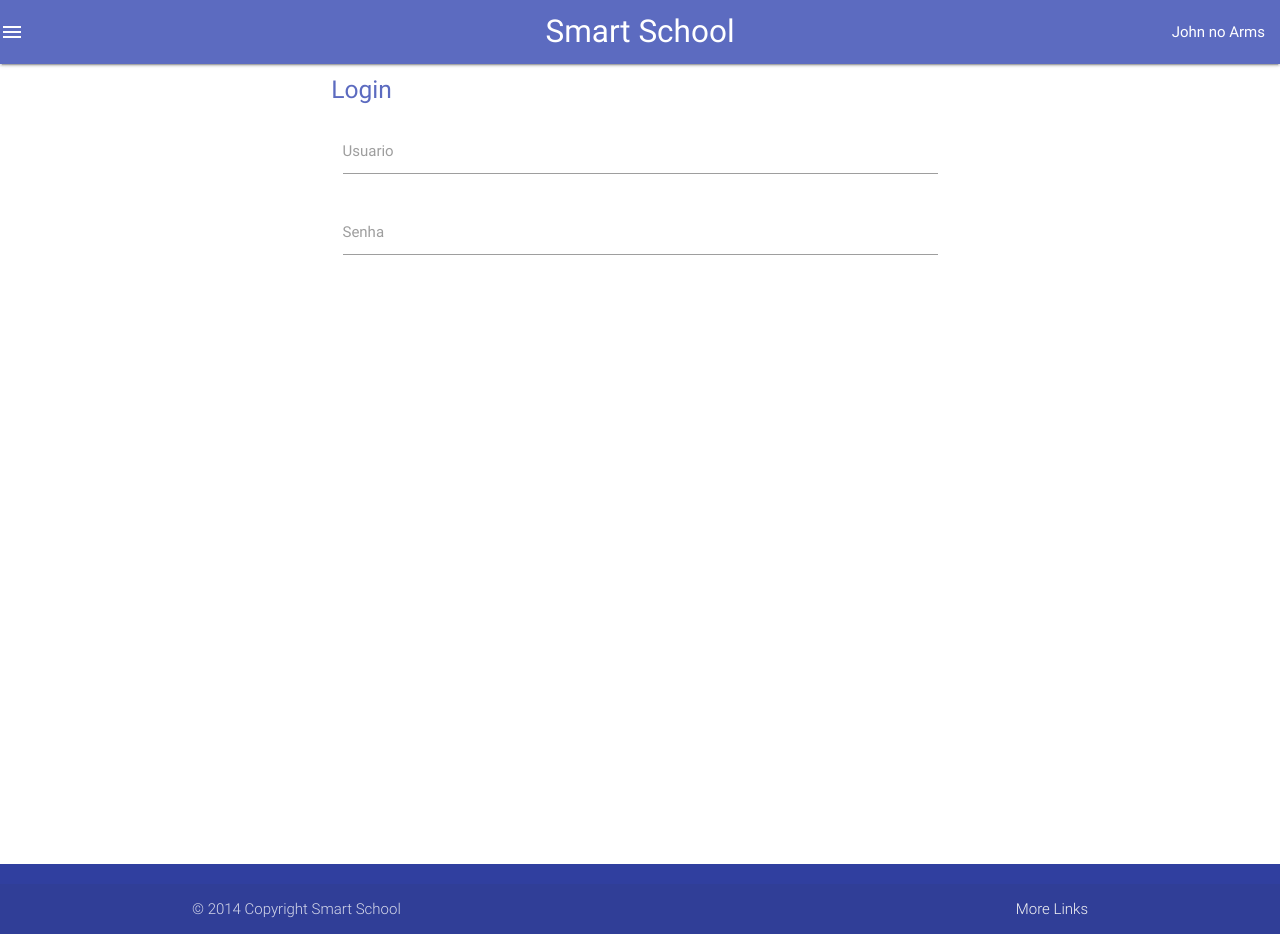
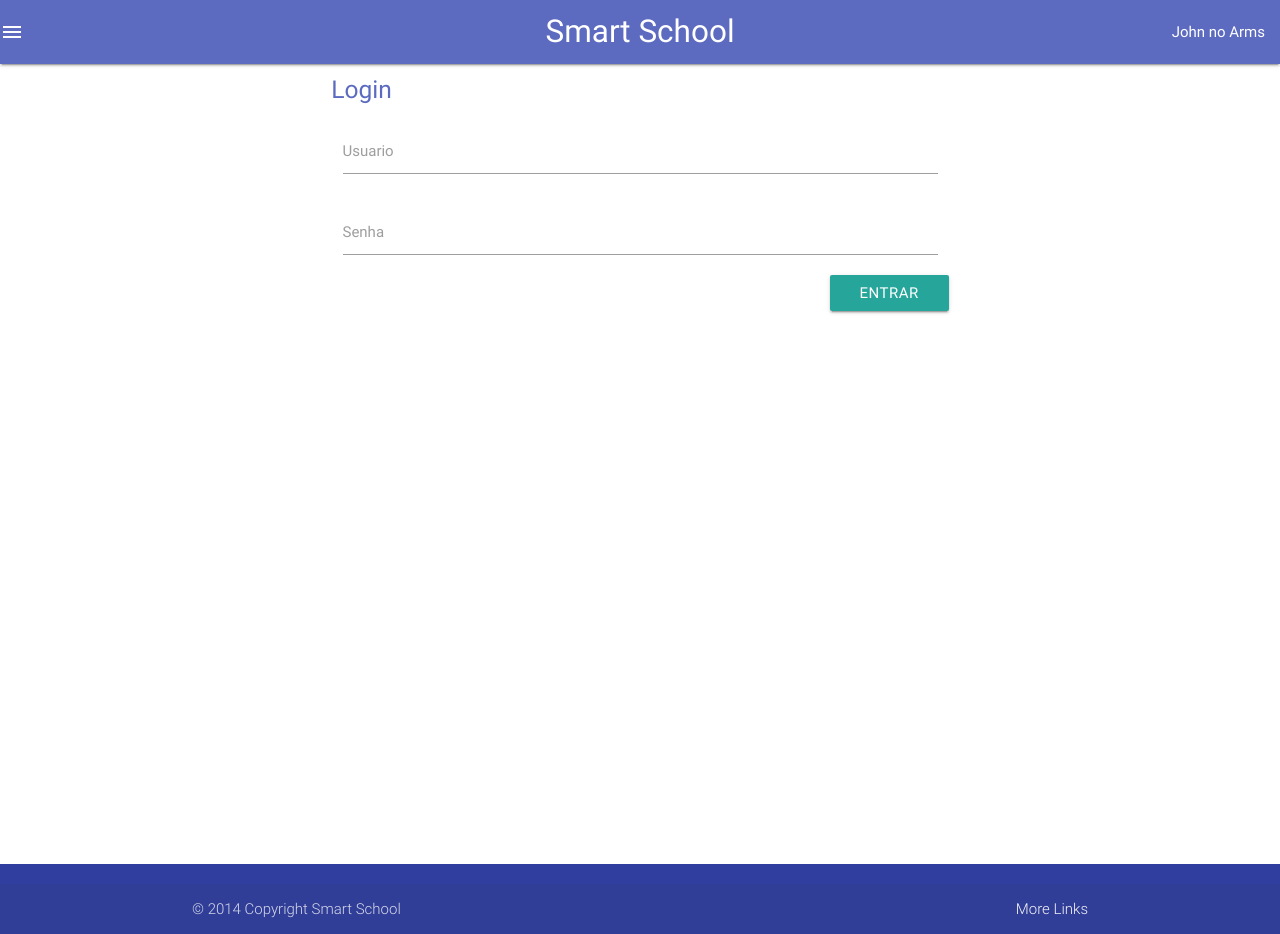
Before and after one commit to douglasapolinario/smart-school-web, an Angular app: page /login in a window 1280 px wide. Built offline with nearby package versions, Linux system fonts and the light colour scheme; what angular2-materialize would draw is missing.

Commit message:
cria form reativo

```diff
--- a/src/app/app.module.ts
+++ b/src/app/app.module.ts
@@ -1,6 +1,6 @@
 import { NgModule } from '@angular/core';
 import { BrowserModule } from '@angular/platform-browser';
-import { FormsModule } from '@angular/forms';
+import { FormsModule, ReactiveFormsModule } from '@angular/forms';
 
 import { MaterializeModule } from 'angular2-materialize';
 
@@ -12,6 +12,7 @@ import { LoginComponent } from './login/login.component';
   imports: [
     BrowserModule,
     FormsModule,
+    ReactiveFormsModule,
     AppRoutingModule,
     MaterializeModule
   ],
--- a/src/app/login/login.component.html
+++ b/src/app/login/login.component.html
@@ -1,17 +1,26 @@
+<form [formGroup]="formulario" >
   <div class="row">
     <div class="col s6 offset-s3">
       <h5>Login</h5>
 
       <div class="row">
         <div class="input-field col s12">
-        <input id="usuario" type="text" class="validate" >
+          <input id="usuario" type="text" class="validate" formControlName="usuario" >
           <label for="usuario">Usuario</label>
         </div>
 
         <div class="input-field col s12">
-        <input id="senha" type="password" class="validate" >
+          <input id="senha" type="password" class="validate" formControlName="senha" >
           <label for="senha">Senha</label>
+        </div>
+
+        <div class="right-align">
+          <button class="btn waves-effect waves-light" (click)="login()" >
+            Entrar
+          </button>
+        </div>
+
       </div>
     </div>
   </div>
-</div>
+</form>
--- a/src/app/login/login.component.ts
+++ b/src/app/login/login.component.ts
@@ -1,4 +1,5 @@
 import { Component, OnInit } from '@angular/core';
+import { FormBuilder, FormGroup, Validators } from '@angular/forms';
 
 @Component({
   selector: 'app-login',
@@ -7,9 +8,19 @@ import { Component, OnInit } from '@angular/core';
 })
 export class LoginComponent implements OnInit {
 
-  constructor() { }
+  formulario: FormGroup;
+
+  constructor(private formBuilder: FormBuilder) { }
 
   ngOnInit() {
+    this.formulario = this.formBuilder.group({
+      usuario: [null, Validators.required],
+      senha: [null, Validators.required]
+    });
+  }
+
+  login(): void {
+    console.log(this.formulario);
   }
 
 }
```
Lines whose indentation alone changed are shown as unchanged.
